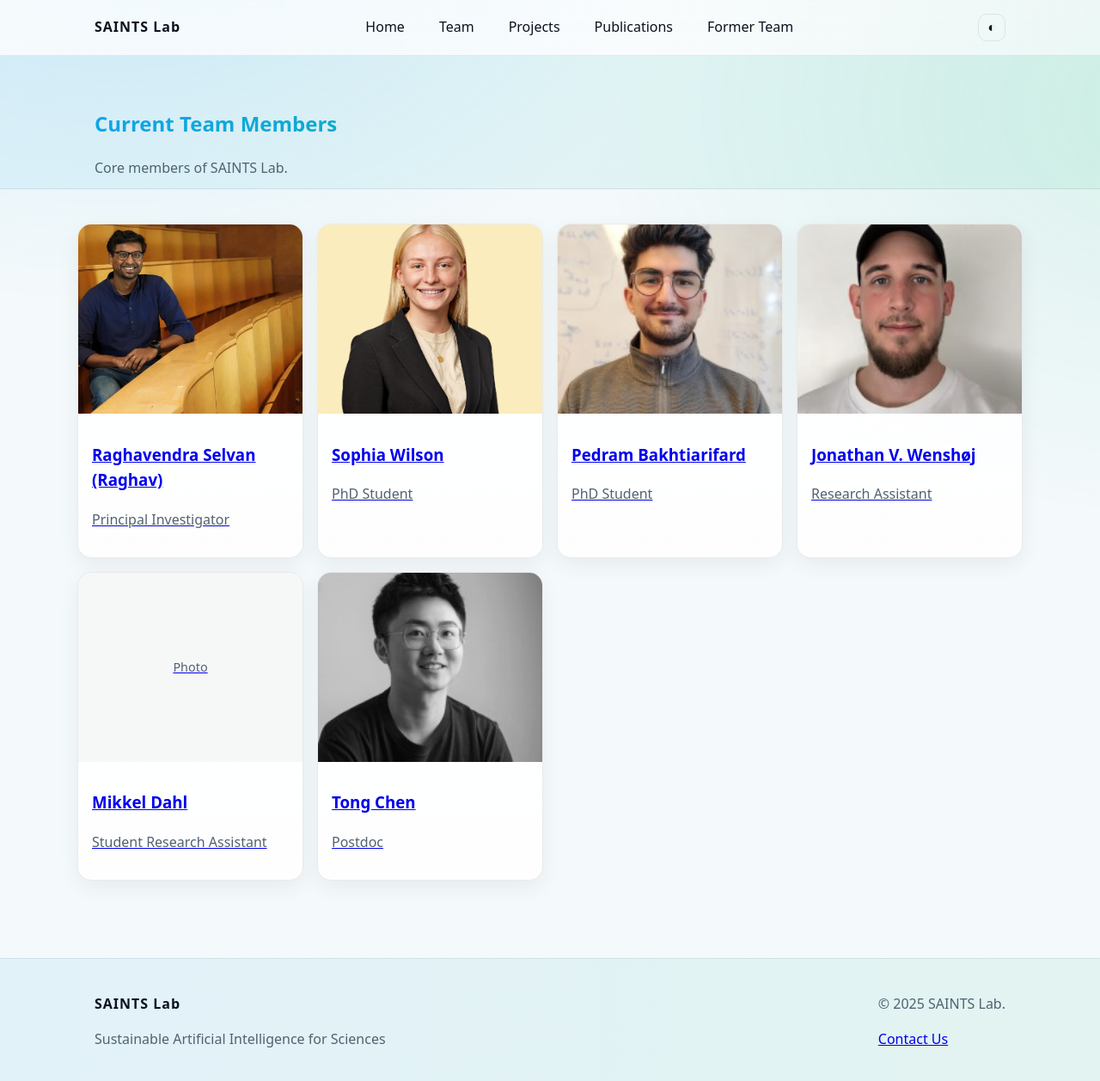
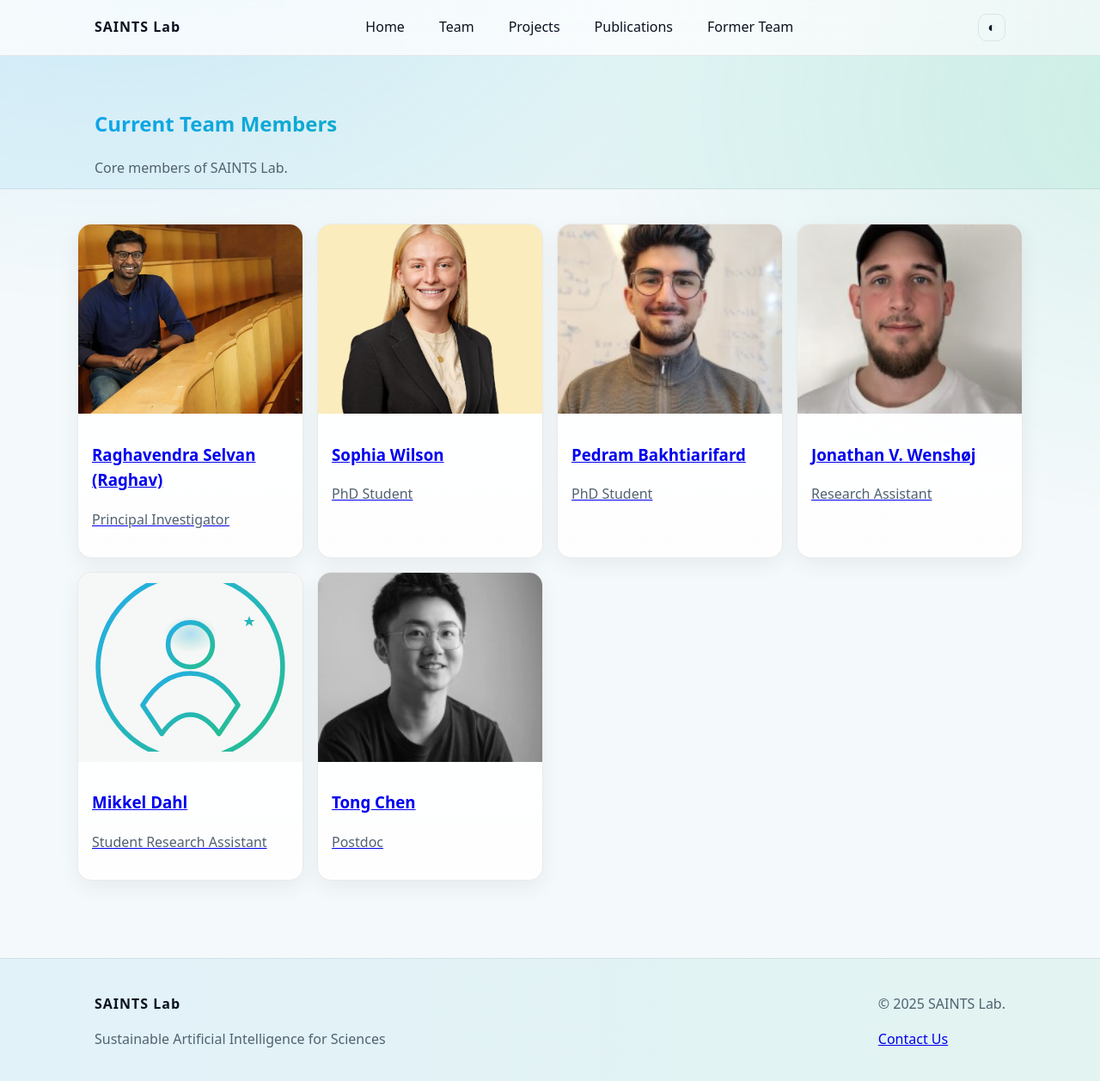
Before and after one commit to saintslab/saintslab.github.io, a Jekyll site: the page built from people.html, in a window 1280 px wide and 1262 px high. Shown: the top 1257 px of the window at 86% size. Built offline with Jekyll 4.4.1, drawn with Linux system fonts in a browser that asks for light colours.

Commit message:
Update people

```diff
--- a/people.html
+++ b/people.html
@@ -19,7 +19,7 @@ permalink: /people/
     {% unless person.former %}
       <a class="card person-teaser" href="{{ person.url }}">
         <div class="avatar">
-          {% if person.photo %}<img src="{{ person.photo }}" alt="{{ person.name }}">{% else %}<div class="placeholder">Photo</div>{% endif %}
+          {% if person.photo %}<img src="{{ person.photo }}" alt="{{ person.name }}">{% else %}<img class="placeholder-icon" src="/assets/img/saint-placeholder.svg" alt="Placeholder icon">{% endif %}
         </div>
         <div class="card-body">
           <h3>{{ person.name }}</h3>
```
